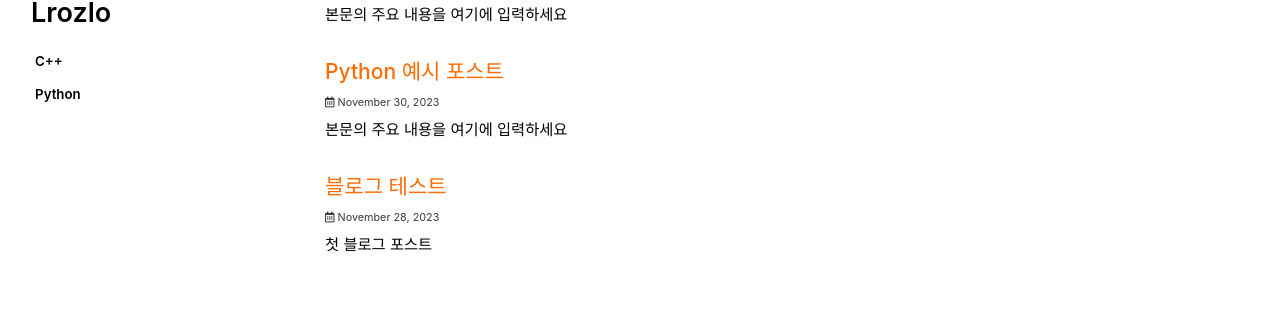
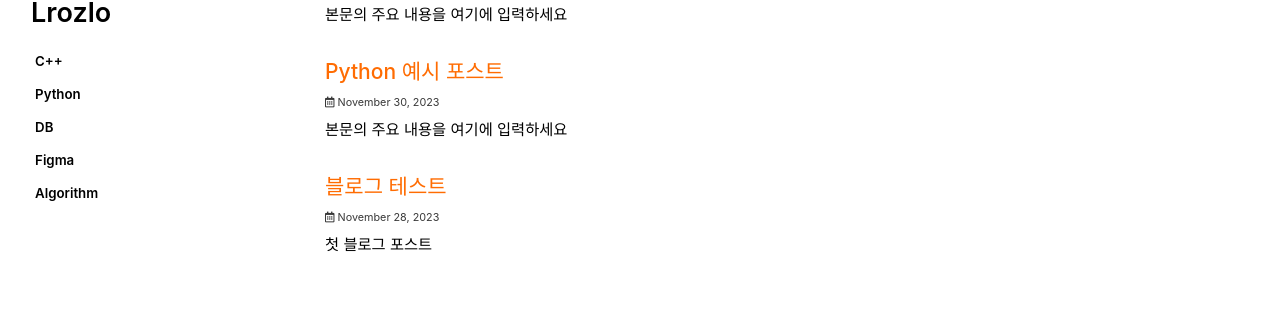
Before and after one commit to Lrozlo/Lrozlo.github.io, a Jekyll site: the page built from index.html, in a window 1280 px wide. Shown: the part 263-575 px from the top of the page. Built offline with Jekyll 4.4.1, drawn with Linux system fonts in a browser that asks for light colours; cached includes are drawn as plain includes; some web fonts are replaced; the list of posts is cut into pages by our own code.

Commit message:
Update navigation.yml

```diff
--- a/_data/navigation.yml
+++ b/_data/navigation.yml
@@ -21,6 +21,12 @@ categories:
     url: /categories/cpp/
   - title: "Python"
     url: /categories/python/
+  - title: "DB"
+    url: /categories/database/
+  - title: "Figma"
+    url: /categories/figma/
+  - title: "Algorithm"
+    url: /categories/algorithm/
 
 # sidebar navigation (categories)
 # 2022.09.24 sidebar ver2.0 : main-sub version
```
